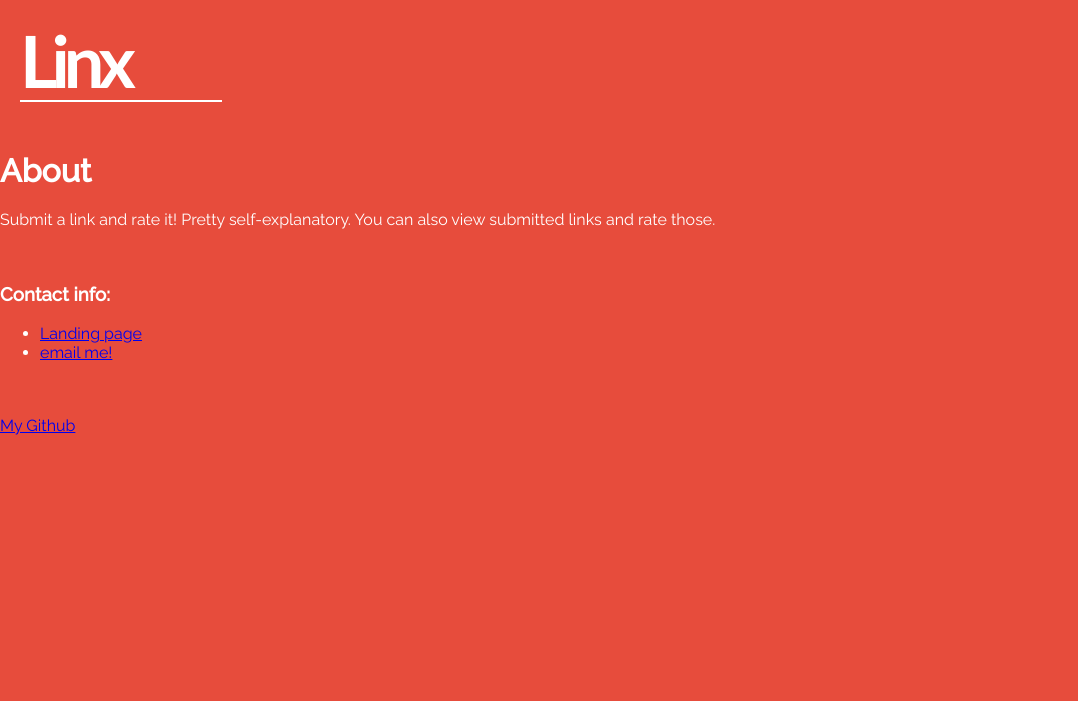
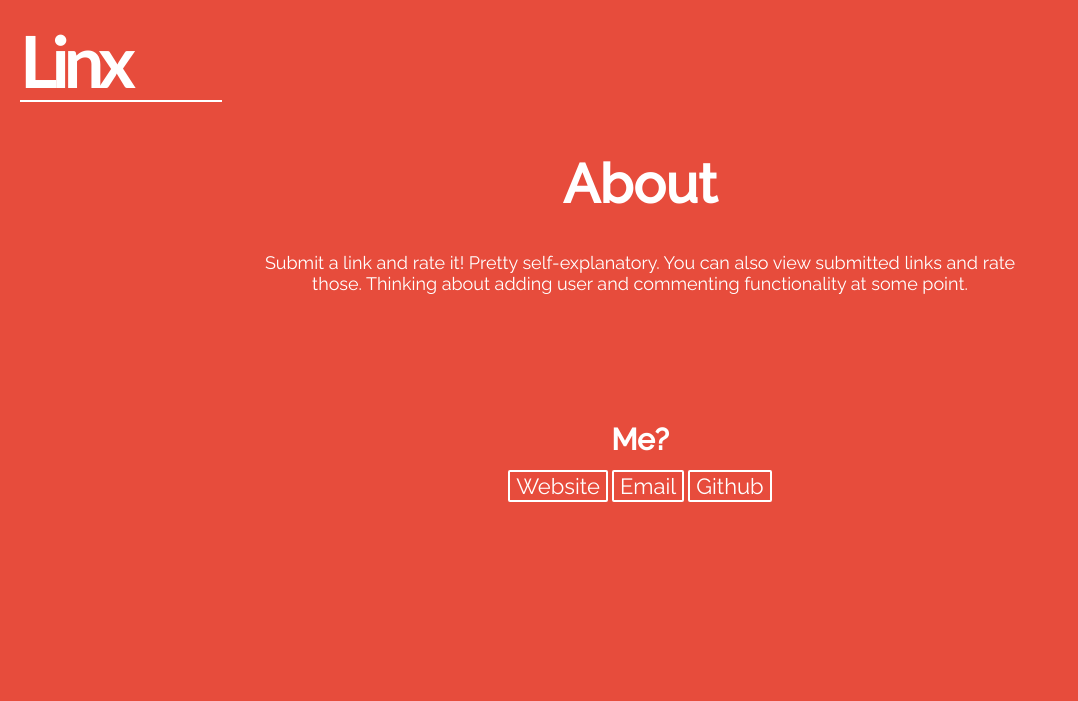
Before and after one commit to solean/rate_links, a Django app: page /rate/about/ in a window 1280 px wide. Shown: the top 701 px of the page, without its empty margins (0-1078 px from the left). Run offline with Django 3.2, Linux system fonts and the light colour scheme; some libraries are stand-ins or nearby versions.

Commit message:
About page updated with redesign

```diff
--- /dev/null
+++ b/rate/static/rate/css/about.css
@@ -0,0 +1,20 @@
+#about-container {
+	text-align: center;
+}
+
+#about-header {
+	font-size: 54px;
+	font-family: 'Raleway', Helvetica, sans-serif;
+}
+
+#about {
+	margin-left: 20%;
+	width: 60%;
+	font-size: 18px;
+}
+
+h2 {
+	font-size: 30px;
+	margin-top: 10%;
+	margin-bottom: 1%;
+}
--- /dev/null
+++ b/rate/static/rate/js/about.js
@@ -0,0 +1,13 @@
+$(document).ready(function() {
+	$('#website-button').click(function() {
+		window.location = 'http://chrisschnabel.com';
+	})
+
+	$('#email-button').click(function() {
+		window.location = 'mailto:chrisjschnabel@gmail.com';
+	});
+
+	$('#github-button').click(function() {
+		window.location = 'https://github.com/solean';
+	});
+});
--- a/rate/templates/rate/about.html
+++ b/rate/templates/rate/about.html
@@ -1,17 +1,21 @@
 {% extends 'rate/base2.html' %}
+{% load staticfiles %}
+
+{% block head %}
+	<link rel="stylesheet" type="text/css" href="{% static 'rate/css/about.css' %}">
+	<script src="{% static 'rate/js/about.js' %}"></script>
+{% endblock %}
 
 {% block front %}
-	<h1>About</h1>
-	<p>Submit a link and rate it! Pretty self-explanatory.
-	 You can also view submitted links and rate those.</p>
-	<br>
+	<div id="about-container">
+		<h1 id="about-header">About</h1>
+		<p id="about">Submit a link and rate it! Pretty self-explanatory.
+		 You can also view submitted links and rate those. Thinking about adding
+		 user and commenting functionality at some point.</p>
 
-	<h3>Contact info:</h3>
-	<ul>
-			<li><a href="http://solean.github.io">Landing page</a></li>
-			<li><a href="mailto:chrisjschnabel@gmail.com">email me!</a></li>
-	</ul>
-
-	<br><br>
-	<a href="http://github.com/solean" class="btn btn-lg btn-default">My Github</a>
+		<h2>Me?</h2>
+		<button class="button1" id="website-button">Website</button>
+		<button class="button1" id="email-button">Email</button>
+		<button class="button1" id="github-button">Github</button>
+	</div>
 {% endblock %}
```
